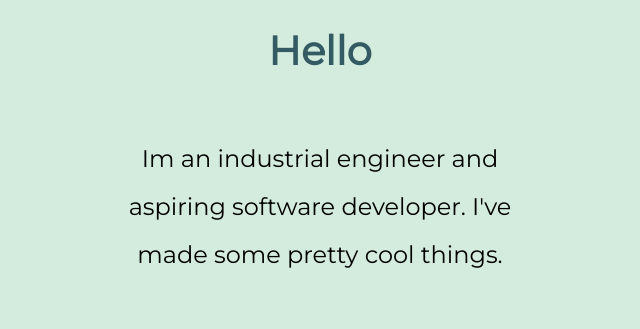
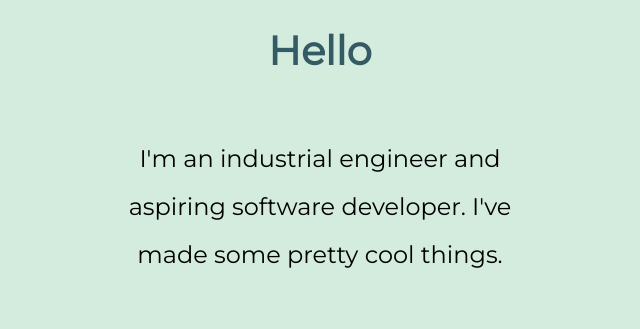
Before and after one commit to spinradd/cv, a plain HTML site: page index.html in a window 1280 px wide. Shown: the part 1100-1429 px from the top of the page, 320-960 px from the left. Drawn offline with nearby package versions, Linux system fonts and the light colour scheme.

Commit message:
Update index.html

```diff
--- a/index.html
+++ b/index.html
@@ -45,7 +45,7 @@
           <img src="images/Profile Picture.png" class="profile_pic" alt="">
       </div>
         <h2>Hello</h2>
-        <p class="bio">Im an industrial engineer and aspiring software developer. I've made some pretty cool things.</p>
+        <p class="bio">I'm an industrial engineer and aspiring software developer. I've made some pretty cool things.</p>
       <hr>
       <div class="skills">
         <h2>Current Projects</h2>
```
